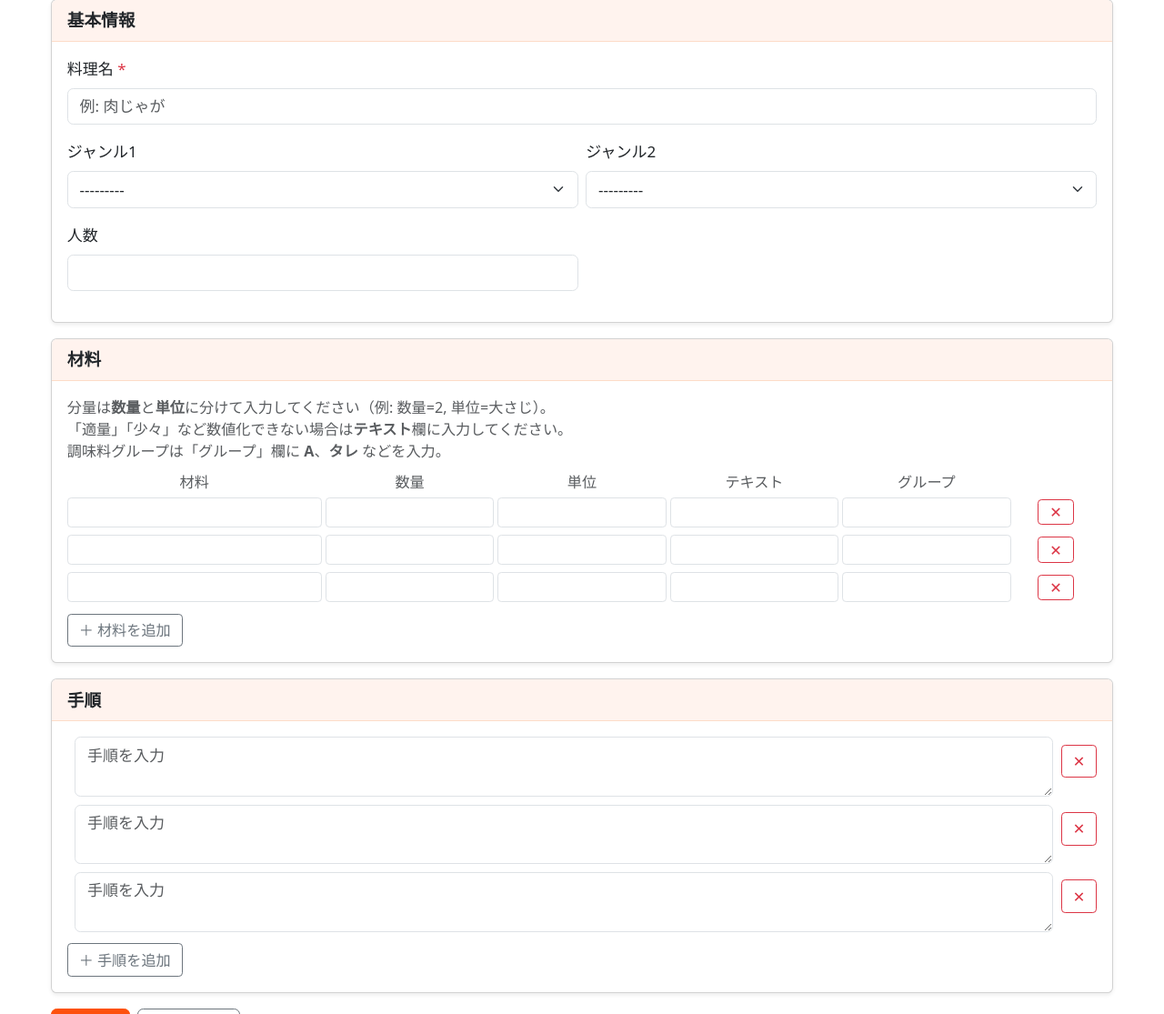
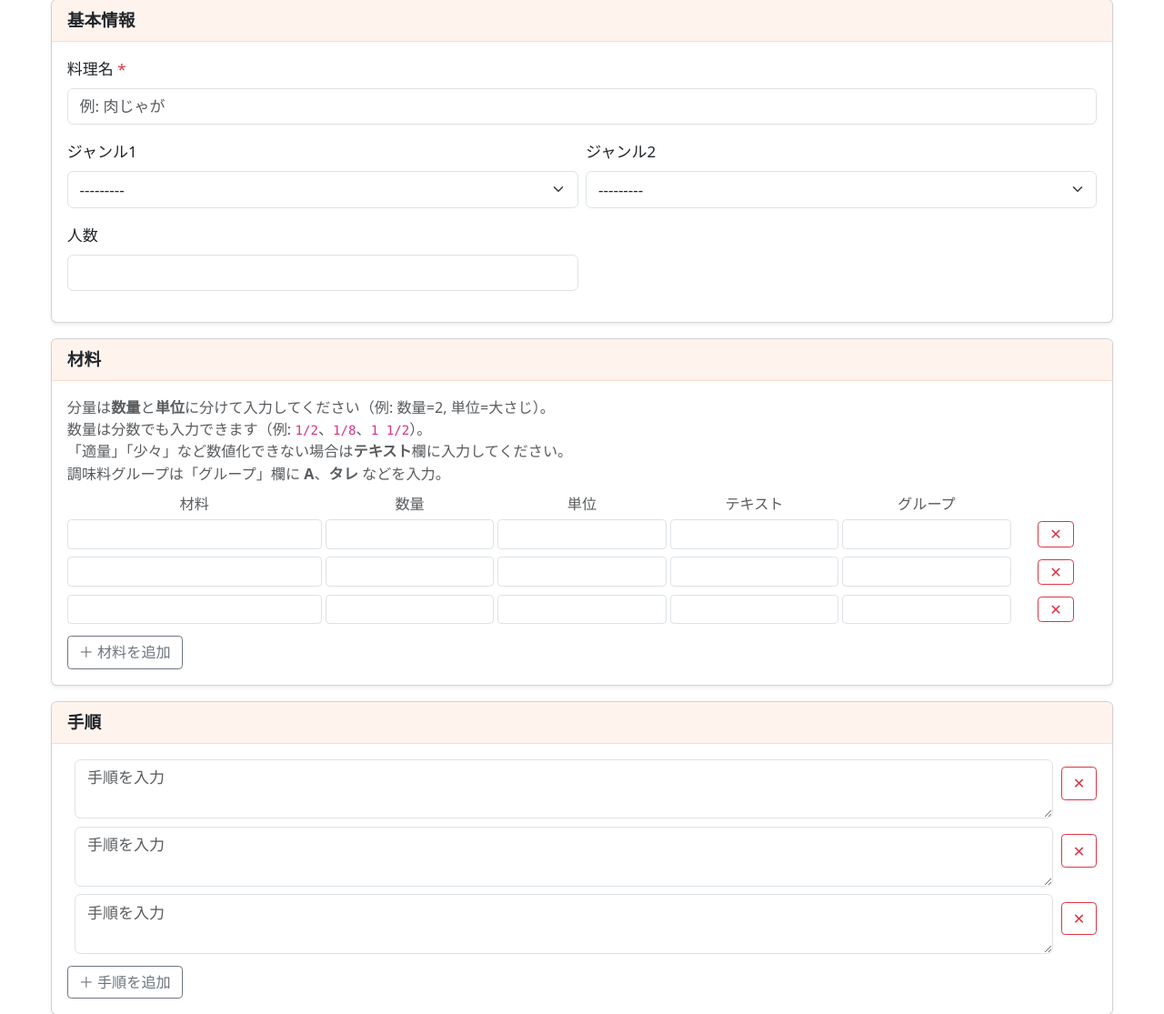
Before and after one commit to Rkawab/COproject, a Django app: page /recipes/new/ in a window 1280 px wide. Shown: the part 464-1579 px from the top of the page at 91% size. Run offline with Django 5.2, Linux system fonts and the light colour scheme; the visitor is signed in with stand-in values (Sample User, id 1); data comes from the database, SQL or seed files in the repository; some libraries are stand-ins or nearby versions.

Commit message:
分数の表記を増やし、登録も分数で対応できるよう修正

```diff
--- a/recipes/forms.py
+++ b/recipes/forms.py
@@ -1,3 +1,6 @@
+import re
+from decimal import Decimal, InvalidOperation, ROUND_HALF_UP
+
 from django import forms
 from django.forms import inlineformset_factory
 from .models import Recipe, Ingredient, Step, GENRE1_CHOICES, GENRE2_CHOICES, GENRE3_CHOICES
@@ -26,16 +29,22 @@ class RecipeForm(forms.ModelForm):
 class IngredientForm(forms.ModelForm):
     """材料フォーム。quantity+unit と amount_text の排他入力をバリデーション。"""
 
+    # quantity を CharField にして分数テキスト入力（例: 1/2, 1 1/8）を受け付ける
+    quantity = forms.CharField(
+        required=False,
+        widget=forms.TextInput(attrs={
+            "class": "form-control",
+            "placeholder": "数量",
+        }),
+        label="数量",
+    )
+
     class Meta:
         model = Ingredient
         fields = ["name", "quantity", "unit", "amount_text", "group"]
         widgets = {
             "name": forms.TextInput(attrs={
                 "class": "form-control", "placeholder": "材料名",
-            }),
-            "quantity": forms.NumberInput(attrs={
-                "class": "form-control", "placeholder": "数量",
-                "step": "any", "min": "0",
             }),
             "unit": forms.TextInput(attrs={
                 "class": "form-control", "placeholder": "単位",
@@ -48,11 +57,67 @@ class IngredientForm(forms.ModelForm):
             }),
         }
 
+    # Decimal → 分数文字列への変換マップ（フォーム表示用）
+    _FRACTION_MAP = [
+        (Decimal("0.125"), "1/8"),
+        (Decimal("0.25"),  "1/4"),
+        (Decimal("0.333"), "1/3"),
+        (Decimal("0.375"), "3/8"),
+        (Decimal("0.5"),   "1/2"),
+        (Decimal("0.625"), "5/8"),
+        (Decimal("0.667"), "2/3"),
+        (Decimal("0.75"),  "3/4"),
+        (Decimal("0.875"), "7/8"),
+    ]
+
+    @classmethod
+    def _decimal_to_fraction_str(cls, q):
+        """Decimal を分数文字列に変換（フォーム表示用）。例: 0.5 → "1/2"、1.5 → "1 1/2"。"""
+        if q == q.to_integral_value():
+            return str(int(q))
+        whole = int(q)
+        frac = q - whole
+        for dec, frac_str in cls._FRACTION_MAP:
+            if abs(frac - dec) < Decimal("0.005"):
+                return f"{whole} {frac_str}" if whole > 0 else frac_str
+        # マッチしない場合は不要な末尾ゼロを除いた小数で返す
+        return Ingredient._format_quantity_plain(q)
+
     def __init__(self, *args, **kwargs):
         super().__init__(*args, **kwargs)
-        # 入力欄の初期値から不要な小数桁を除去（200.00 → 200、1.50 → 1.5）
+        # 数値を分数文字列で表示（例: 0.5 → "1/2"、0.125 → "1/8"）
         if self.instance and self.instance.quantity is not None:
-            self.initial["quantity"] = Ingredient._format_quantity_plain(self.instance.quantity)
+            self.initial["quantity"] = self._decimal_to_fraction_str(self.instance.quantity)
+
+    def clean_quantity(self):
+        """分数文字列（例: 1/2、1 1/8）または小数・整数を Decimal に変換する。"""
+        value = self.cleaned_data.get("quantity", "")
+        if not value or not value.strip():
+            return None
+        value = value.strip()
+
+        # 帯分数: "1 1/2"、"2 3/4" など
+        mixed = re.fullmatch(r'(\d+)\s+(\d+)/(\d+)', value)
+        # 真分数: "1/2"、"3/8" など
+        simple = re.fullmatch(r'(\d+)/(\d+)', value)
+
+        if mixed:
+            whole, num, den = int(mixed.group(1)), int(mixed.group(2)), int(mixed.group(3))
+            if den == 0:
+                raise forms.ValidationError("分母に0は使えません。")
+            result = Decimal(whole) + Decimal(num) / Decimal(den)
+        elif simple:
+            num, den = int(simple.group(1)), int(simple.group(2))
+            if den == 0:
+                raise forms.ValidationError("分母に0は使えません。")
+            result = Decimal(num) / Decimal(den)
+        else:
+            try:
+                result = Decimal(value)
+            except InvalidOperation:
+                raise forms.ValidationError("数値または分数（例: 1/2、1 1/2）で入力してください。")
+
+        return result.quantize(Decimal("0.001"), rounding=ROUND_HALF_UP)
 
     def clean(self):
         cleaned = super().clean()
--- a/recipes/models.py
+++ b/recipes/models.py
@@ -45,7 +45,7 @@ class Ingredient(models.Model):
     recipe = models.ForeignKey(Recipe, on_delete=models.CASCADE, related_name="ingredients")
     name = models.CharField(max_length=100, verbose_name="材料名")
     quantity = models.DecimalField(
-        max_digits=7, decimal_places=2, null=True, blank=True, verbose_name="数量"
+        max_digits=7, decimal_places=3, null=True, blank=True, verbose_name="数量"
     )
     unit = models.CharField(max_length=20, verbose_name="単位", blank=True)
     # 新フィールド: 数値化できない分量（「適量」「少々」等）
@@ -57,13 +57,21 @@ class Ingredient(models.Model):
 
     # Unicode分数パターン（料理で使う一般的な分数）
     _UNICODE_FRACS = [
-        (Decimal("0.25"), "\u00BC"),  # ¼
-        (Decimal("0.33"), "\u2153"),  # ⅓
-        (Decimal("0.34"), "\u2153"),  # ⅓（丸め誤差対応）
-        (Decimal("0.50"), "\u00BD"),  # ½
-        (Decimal("0.66"), "\u2154"),  # ⅔
-        (Decimal("0.67"), "\u2154"),  # ⅔（丸め誤差対応）
-        (Decimal("0.75"), "\u00BE"),  # ¾
+        (Decimal("0.125"), "\u215B"),  # ⅛
+        (Decimal("0.25"),  "\u00BC"),  # ¼
+        (Decimal("0.33"),  "\u2153"),  # ⅓
+        (Decimal("0.34"),  "\u2153"),  # ⅓（丸め誤差対応）
+        (Decimal("0.333"), "\u2153"),  # ⅓
+        (Decimal("0.375"), "\u215C"),  # ⅜
+        (Decimal("0.50"),  "\u00BD"),  # ½
+        (Decimal("0.500"), "\u00BD"),  # ½
+        (Decimal("0.625"), "\u215D"),  # ⅝
+        (Decimal("0.66"),  "\u2154"),  # ⅔
+        (Decimal("0.67"),  "\u2154"),  # ⅔（丸め誤差対応）
+        (Decimal("0.667"), "\u2154"),  # ⅔
+        (Decimal("0.75"),  "\u00BE"),  # ¾
+        (Decimal("0.750"), "\u00BE"),  # ¾
+        (Decimal("0.875"), "\u215E"),  # ⅞
     ]
     # 分数表示する単位
     _FRAC_UNITS = {"本", "個", "枚", "株", "束", "片", "丁", "玉", "缶", "袋",
--- a/recipes/recipe_url_reader.py
+++ b/recipes/recipe_url_reader.py
@@ -301,7 +301,7 @@ def _parse_ingredients_with_ai(raw_ingredients):
 ルール:
 - name: 材料名のみ。分量や単位は含めない。
 - quantity: 数値化できる分量の数値部分（例: 2, 200, 0.5）。数値化できない場合は null。
-  * 分数は小数に変換すること（1/2 → 0.5）。
+  * 分数はそのまま文字列で返すこと（1/2 → "1/2"、1と1/2 → "1 1/2"）。
 - unit: 単位（例: "大さじ", "g", "個", "本"）。数値化できない場合は空文字 ""。
 - amount_text: 数値化できない分量テキスト（例: "適量", "少々", "ひとつまみ"）。数値がある場合は空文字 ""。
   * quantity と amount_text は排他的: どちらか一方のみ値を入れること。
@@ -360,11 +360,22 @@ def _parse_ingredients_with_ai(raw_ingredients):
     ingredients = []
     for item in obj:
         qty = item.get("quantity")
+        # 分数文字列はそのまま保持、それ以外は float 変換
         if qty is not None:
-            try:
-                qty = float(qty)
-            except (TypeError, ValueError):
-                qty = None
+            if isinstance(qty, str):
+                qty_s = qty.strip()
+                if re.fullmatch(r'\d+/\d+|\d+\s+\d+/\d+', qty_s):
+                    qty = qty_s  # "1/2" や "1 1/2" はそのまま
+                else:
+                    try:
+                        qty = float(qty_s)
+                    except (TypeError, ValueError):
+                        qty = None
+            else:
+                try:
+                    qty = float(qty)
+                except (TypeError, ValueError):
+                    qty = None
         ingredients.append({
             "name": str(item.get("name", "")),
             "quantity": qty,
--- a/templates/recipes/form.html
+++ b/templates/recipes/form.html
@@ -113,6 +113,7 @@
             <!-- 入力説明 -->
             <div class="text-muted small mb-2">
                 分量は<strong>数量</strong>と<strong>単位</strong>に分けて入力してください（例: 数量=2, 単位=大さじ）。<br>
+                数量は分数でも入力できます（例: <code>1/2</code>、<code>1/8</code>、<code>1 1/2</code>）。<br>
                 「適量」「少々」など数値化できない場合は<strong>テキスト</strong>欄に入力してください。<br>
                 調味料グループは「グループ」欄に <strong>A</strong>、<strong>タレ</strong> などを入力。
             </div>
@@ -165,7 +166,7 @@
                         <input type="text" name="ingredients-__prefix__-name" class="form-control form-control-sm" placeholder="">
                     </div>
                     <div class="col-2 col-md-2">
-                        <input type="number" name="ingredients-__prefix__-quantity" class="form-control form-control-sm" step="any" min="0" placeholder="">
+                        <input type="text" name="ingredients-__prefix__-quantity" class="form-control form-control-sm" placeholder="">
                     </div>
                     <div class="col-2 col-md-2">
                         <input type="text" name="ingredients-__prefix__-unit" class="form-control form-control-sm" placeholder="">
```
Also changed, not shown: recipes/recipe_reader.py (+17 -6 lines).
